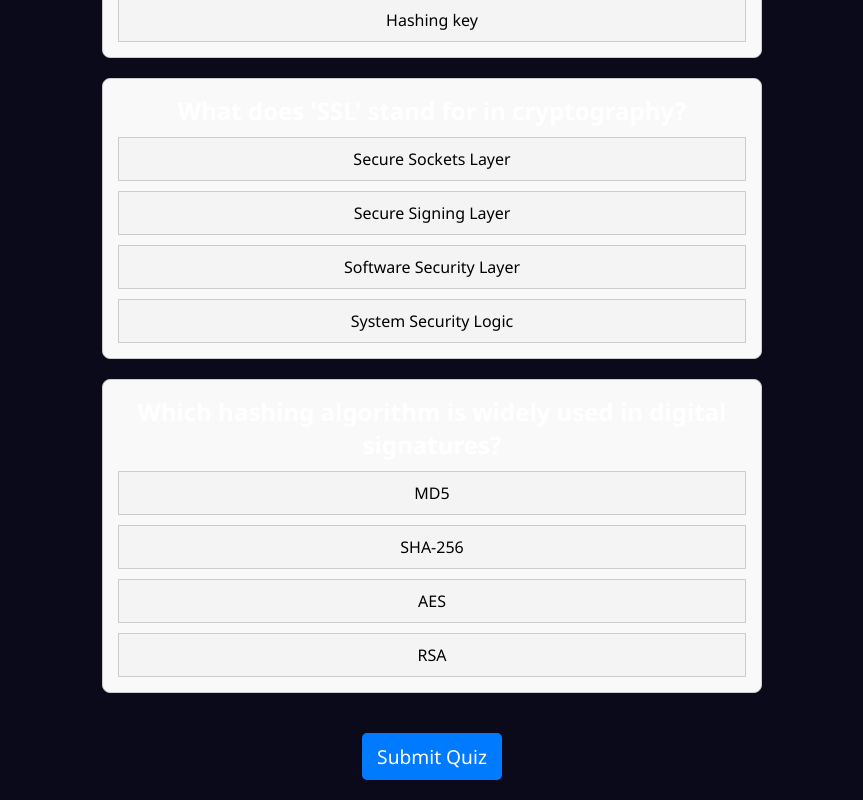
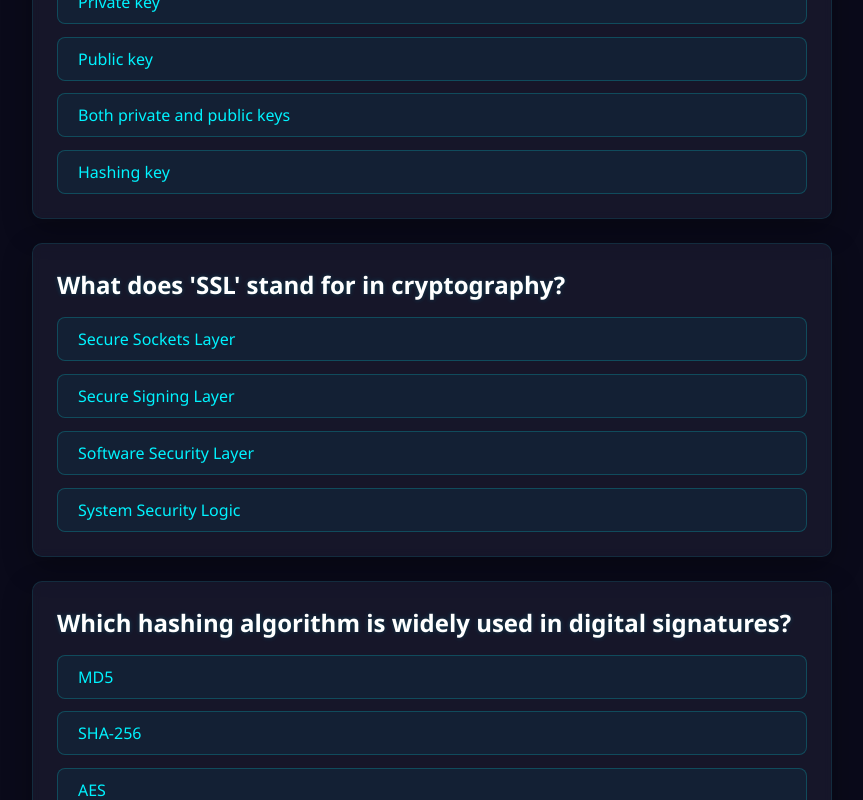
Before and after one commit to teolentu1/scenarios2, a React (Create React App) app: page /quiz/cryptographyBasics.json in a window 1280 px wide. Shown: the part 980-1780 px from the top of the page, without its empty margins (208-1071 px from the left). Built offline with nearby package versions, Linux system fonts and the light colour scheme.

Commit message:
quiz update

```diff
--- a/src/pages/Quizzes.css
+++ b/src/pages/Quizzes.css
@@ -1,75 +1,213 @@
+/* Reuse variables from Home.css */
+:root {
+  --cyber-blue: #00f3ff;
+  --cyber-purple: #7b2dff;
+  --cyber-dark: #0a0a1a;
+  --cyber-gray: #1a1a2e;
+  --cyber-success: #00ff9d;
+  --cyber-danger: #ff2d75;
+}
+
+/* Quiz Container */
 .quiz-container {
-    max-width: 700px;
-    margin: auto;
-    text-align: center;
-    padding: 20px;
+  position: relative;
+  min-height: 100vh;
+  padding: 2rem;
+  background-color: var(--cyber-dark);
+  color: white;
+  z-index: 2;
+  display: flex;
+  flex-direction: column;
+  align-items: center;
+}
+
+/* Quiz Title */
+.quiz-container h1 {
+  font-size: 2.5rem;
+  margin-bottom: 2rem;
+  background: linear-gradient(90deg, var(--cyber-blue), var(--cyber-purple));
+  -webkit-background-clip: text;
+  background-clip: text;
+  color: transparent;
+  text-shadow: 0 0 10px rgba(0, 243, 255, 0.3);
+}
+
+/* Question Block */
+.question-block {
+  width: 100%;
+  max-width: 800px;
+  background: rgba(26, 26, 46, 0.8); /* Matches cyber-card */
+  border-radius: 10px;
+  padding: 1.5rem;
+  margin-bottom: 1.5rem;
+  border: 1px solid rgba(0, 243, 255, 0.1);
+  box-shadow: 0 10px 30px rgba(0, 0, 0, 0.3);
+  backdrop-filter: blur(5px);
+  transition: all 0.3s ease;
+}
+
+.question-block:hover {
+  border-color: rgba(0, 243, 255, 0.3);
+  box-shadow: 0 10px 40px rgba(0, 243, 255, 0.1);
+}
+
+.question-block h2 {
+  font-size: 1.5rem;
+  margin-bottom: 1rem;
+  color: white;
+  text-shadow: 0 0 5px rgba(0, 243, 255, 0.2);
+}
+
+/* Options Container */
+.options {
+  display: flex;
+  flex-direction: column;
+  gap: 0.8rem;
+}
+
+/* Option Buttons */
+.option-btn {
+  padding: 10px 20px;
+  font-size: 1rem;
+  font-family: 'Orbitron', 'Segoe UI', sans-serif;
+  color: var(--cyber-blue);
+  background: rgba(0, 243, 255, 0.05);
+  border: 1px solid rgba(0, 243, 255, 0.2);
+  border-radius: 8px;
+  cursor: pointer;
+  transition: all 0.3s ease;
+  text-align: left;
+}
+
+.option-btn:hover {
+  background: rgba(0, 243, 255, 0.15);
+  border-color: var(--cyber-blue);
+  box-shadow: 0 0 15px rgba(0, 243, 255, 0.3);
+}
+
+.option-btn.selected {
+  background: linear-gradient(90deg, var(--cyber-purple), var(--cyber-blue));
+  color: black;
+  border-color: var(--cyber-blue);
+  box-shadow: 0 0 20px rgba(0, 243, 255, 0.4);
+}
+
+/* Submit Button */
+.submit-btn {
+  padding: 12px 30px;
+  font-size: 1.2rem;
+  font-weight: bold;
+  color: black;
+  background: linear-gradient(90deg, var(--cyber-blue), var(--cyber-purple));
+  border: none;
+  border-radius: 50px;
+  cursor: pointer;
+  margin-top: 2rem;
+  box-shadow: 0 0 20px rgba(0, 243, 255, 0.3);
+  transition: all 0.3s ease;
+}
+
+.submit-btn:hover {
+  box-shadow: 0 0 30px rgba(0, 243, 255, 0.5);
+  transform: translateY(-2px);
+}
+
+/* Quiz Result Section */
+.quiz-result {
+  width: 100%;
+  max-width: 800px;
+  background: rgba(26, 26, 46, 0.8);
+  border-radius: 10px;
+  padding: 2rem;
+  margin-top: 2rem;
+  border: 1px solid rgba(0, 243, 255, 0.1);
+  box-shadow: 0 10px 30px rgba(0, 0, 0, 0.3);
+  backdrop-filter: blur(5px);
+  text-align: center;
+}
+
+.quiz-result h2 {
+  font-size: 1.8rem;
+  margin-bottom: 1rem;
+  background: linear-gradient(90deg, var(--cyber-success), var(--cyber-blue));
+  -webkit-background-clip: text;
+  background-clip: text;
+  color: transparent;
+  text-shadow: 0 0 10px rgba(0, 243, 255, 0.3);
+}
+
+/* Restart Button */
+.restart-btn {
+  padding: 10px 25px;
+  font-size: 1rem;
+  font-weight: bold;
+  color: var(--cyber-blue);
+  background: rgba(0, 243, 255, 0.1);
+  border: 1px solid var(--cyber-blue);
+  border-radius: 20px;
+  cursor: pointer;
+  margin-top: 1rem;
+  transition: all 0.3s ease;
+}
+
+.restart-btn:hover {
+  background: rgba(0, 243, 255, 0.2);
+  box-shadow: 0 0 15px rgba(0, 243, 255, 0.3);
+}
+
+/* Responsive Design */
+@media (max-width: 768px) {
+  .quiz-container {
+    padding: 1.5rem;
+  }
+
+  .quiz-container h1 {
+    font-size: 2rem;
   }
 
   .question-block {
-    margin-bottom: 20px;
-    padding: 15px;
-    border: 1px solid #ccc;
-    border-radius: 8px;
-    background-color: #f9f9f9;
+    padding: 1rem;
   }
 
-  .options {
-    display: flex;
-    flex-direction: column;
-    gap: 10px;
-    margin-top: 10px;
+  .question-block h2 {
+    font-size: 1.2rem;
   }
 
   .option-btn {
-    background-color: #f4f4f4;
-    border: 1px solid #ccc;
-    padding: 10px;
-    font-size: 1rem;
-    cursor: pointer;
-    transition: background 0.3s;
-  }
-
-  .option-btn.selected {
-    background-color: #4caf50;
-    color: white;
-  }
-
-  .option-btn:hover {
-    background-color: #ddd;
+    padding: 8px 15px;
+    font-size: 0.9rem;
   }
 
   .submit-btn {
-    background-color: #007bff;
-    color: white;
-    padding: 10px 15px;
-    font-size: 1.2rem;
-    border: none;
-    cursor: pointer;
-    border-radius: 5px;
-    margin-top: 20px;
+    padding: 10px 20px;
+    font-size: 1rem;
   }
 
-  .submit-btn:hover {
-    background-color: #0056b3;
+  .quiz-result h2 {
+    font-size: 1.5rem;
+  }
+}
+
+@media (max-width: 480px) {
+  .quiz-container h1 {
+    font-size: 1.8rem;
   }
 
-  .quiz-result {
-    margin-top: 20px;
-    font-size: 1.5rem;
-    font-weight: bold;
+  .question-block {
+    padding: 0.8rem;
   }
 
-  .restart-btn {
-    background-color: #ff4d4d;
-    color: white;
-    padding: 10px 15px;
+  .question-block h2 {
     font-size: 1rem;
-    border: none;
-    cursor: pointer;
-    border-radius: 5px;
-    margin-top: 10px;
   }
 
-  .restart-btn:hover {
-    background-color: #cc0000;
+  .option-btn {
+    padding: 6px 10px;
+    font-size: 0.8rem;
   }
+
+  .submit-btn {
+    padding: 8px 15px;
+    font-size: 0.9rem;
+  }
+}
--- /dev/null
+++ b/src/pages/QuizzesList.css
@@ -0,0 +1,194 @@
+/* Reuse variables from Home.css */
+:root {
+    --cyber-blue: #00f3ff;
+    --cyber-purple: #7b2dff;
+    --cyber-dark: #0a0a1a;
+    --cyber-gray: #1a1a2e;
+    --cyber-success: #00ff9d;
+    --cyber-danger: #ff2d75;
+  }
+
+  /* Quiz List Container */
+  .quiz-list-container {
+    position: relative;
+    min-height: 100vh;
+    padding: 2rem;
+    background-color: var(--cyber-dark);
+    color: white;
+    z-index: 2;
+    display: flex;
+    flex-direction: column;
+    align-items: center;
+  }
+
+  /* Title */
+  .quiz-list-container h1 {
+    font-size: 2.5rem;
+    margin-bottom: 2rem;
+    background: linear-gradient(90deg, var(--cyber-blue), var(--cyber-purple));
+    -webkit-background-clip: text;
+    background-clip: text;
+    color: transparent;
+    text-shadow: 0 0 10px rgba(0, 243, 255, 0.3);
+  }
+
+  /* Quiz List */
+  .quiz-list {
+    width: 100%;
+    max-width: 800px;
+    display: flex;
+    flex-direction: column;
+    gap: 1.5rem;
+  }
+
+  /* Quiz Item */
+  .quiz-item {
+    background: rgba(26, 26, 46, 0.8); /* Matches cyber-card */
+    border-radius: 10px;
+    padding: 1.5rem;
+    border: 1px solid rgba(0, 243, 255, 0.1);
+    box-shadow: 0 10px 30px rgba(0, 0, 0, 0.3);
+    backdrop-filter: blur(5px);
+    transition: all 0.3s ease;
+    display: flex;
+    justify-content: space-between;
+    align-items: center;
+    flex-wrap: wrap;
+  }
+
+  .quiz-item:hover {
+    border-color: rgba(0, 243, 255, 0.3);
+    box-shadow: 0 10px 40px rgba(0, 243, 255, 0.1);
+  }
+
+  /* Quiz Item Title */
+  .quiz-item h2 {
+    font-size: 1.5rem;
+    margin-bottom: 0.5rem;
+    color: white;
+    text-shadow: 0 0 5px rgba(0, 243, 255, 0.2);
+  }
+
+  /* Quiz Item Description */
+  .quiz-item p {
+    font-size: 0.9rem;
+    color: rgba(255, 255, 255, 0.6);
+    margin-bottom: 0.5rem;
+  }
+
+  /* Completed Quiz Section */
+  .quiz-completed {
+    display: flex;
+    align-items: center;
+    gap: 1rem;
+    flex-wrap: wrap;
+  }
+
+  .quiz-completed p {
+    font-size: 1rem;
+    color: var(--cyber-success);
+    text-shadow: 0 0 5px rgba(0, 255, 157, 0.3);
+  }
+
+  /* Buttons (Start, Review, Retake) */
+  .start-btn,
+  .review-btn,
+  .retake-btn {
+    padding: 8px 20px;
+    font-size: 0.9rem;
+    font-family: 'Orbitron', 'Segoe UI', sans-serif;
+    text-decoration: none;
+    border-radius: 20px;
+    transition: all 0.3s ease;
+    cursor: pointer;
+  }
+
+  /* Start Button */
+  .start-btn {
+    background: rgba(0, 243, 255, 0.1);
+    color: var(--cyber-blue);
+    border: 1px solid var(--cyber-blue);
+  }
+
+  .start-btn:hover {
+    background: rgba(0, 243, 255, 0.2);
+    box-shadow: 0 0 15px rgba(0, 243, 255, 0.3);
+  }
+
+  /* Review Button */
+  .review-btn {
+    background: rgba(123, 45, 255, 0.1);
+    color: var(--cyber-purple);
+    border: 1px solid var(--cyber-purple);
+  }
+
+  .review-btn:hover {
+    background: rgba(123, 45, 255, 0.2);
+    box-shadow: 0 0 15px rgba(123, 45, 255, 0.3);
+  }
+
+  /* Retake Button */
+  .retake-btn {
+    background: rgba(255, 152, 0, 0.1); /* Orange-ish */
+    color: #ff9800;
+    border: 1px solid #ff9800;
+  }
+
+  .retake-btn:hover {
+    background: rgba(255, 152, 0, 0.2);
+    box-shadow: 0 0 15px rgba(255, 152, 0, 0.3);
+  }
+
+  /* Responsive Design */
+  @media (max-width: 768px) {
+    .quiz-list-container {
+      padding: 1.5rem;
+    }
+
+    .quiz-list-container h1 {
+      font-size: 2rem;
+    }
+
+    .quiz-item {
+      flex-direction: column;
+      align-items: flex-start;
+      padding: 1rem;
+    }
+
+    .quiz-item h2 {
+      font-size: 1.2rem;
+    }
+
+    .quiz-completed {
+      flex-direction: column;
+      align-items: flex-start;
+      gap: 0.8rem;
+    }
+
+    .start-btn,
+    .review-btn,
+    .retake-btn {
+      padding: 6px 15px;
+      font-size: 0.8rem;
+      width: 100%; /* Full width on smaller screens */
+      text-align: center;
+    }
+  }
+
+  @media (max-width: 480px) {
+    .quiz-list-container h1 {
+      font-size: 1.8rem;
+    }
+
+    .quiz-item h2 {
+      font-size: 1rem;
+    }
+
+    .quiz-item p {
+      font-size: 0.8rem;
+    }
+
+    .quiz-completed p {
+      font-size: 0.9rem;
+    }
+  }
--- a/src/pages/QuizzesList.js
+++ b/src/pages/QuizzesList.js
@@ -1,38 +1,61 @@
 import React, { useState, useEffect } from 'react';
 import { Link } from 'react-router-dom';
+import './QuizzesList.css';
 
 const QuizzesList = () => {
   const [quizzes, setQuizzes] = useState([]);
   const [completedQuizzes, setCompletedQuizzes] = useState({});
 
   useEffect(() => {
+    // Load the list of available quizzes from quizzesList.json
     fetch('/quizzesList.json')
       .then((response) => response.json())
       .then((data) => setQuizzes(data))
       .catch((error) => console.error('Error loading quizzes:', error));
 
-    const storedScores = JSON.parse(localStorage.getItem('completedQuizzes')) || {};
-    setCompletedQuizzes(storedScores);
+    // Load completed quiz results from localStorage
+    const storedResults = {};
+    Object.keys(localStorage).forEach((key) => {
+      if (key.startsWith('quizResult_')) {
+        const filename = key.replace('quizResult_', '');
+        const result = JSON.parse(localStorage.getItem(key));
+        storedResults[filename] = result;
+      }
+    });
+    setCompletedQuizzes(storedResults);
   }, []);
 
   return (
     <div className="quiz-list-container">
       <h1>Available Quizzes</h1>
       <div className="quiz-list">
-        {quizzes.map((quiz) => (
+        {quizzes.map((quiz) => {
+          const result = completedQuizzes[quiz.filename];
+          return (
             <div key={quiz.id} className="quiz-item">
               <h2>{quiz.title}</h2>
               <p>{quiz.description}</p>
-            {completedQuizzes[quiz.filename] !== undefined ? (
+              {result ? (
                 <div className="quiz-completed">
-                <p>Score: {completedQuizzes[quiz.filename]} / {quiz.totalQuestions}</p>
-                <Link to={`/quiz/${quiz.filename}`} className="review-btn">Review</Link>
+                  <p>
+                    Score: {result.score} / {result.total} (
+                    {((result.score / result.total) * 100).toFixed(1)}%)
+                  </p>
+                  <Link to={`/quiz/${quiz.filename}/review`} className="review-btn">
+                    Review
+                  </Link>
+                  <Link to={`/quiz/${quiz.filename}`} className="retake-btn">
+                    Retake
+                  </Link>
                 </div>
               ) : (
-              <Link to={`/quiz/${quiz.filename}`} className="start-btn">Start Quiz</Link>
+                <Link to={`/quiz/${quiz.filename}`} className="start-btn">
+                  Start Quiz
+                </Link>
               )}
             </div>
-        ))}
+          );
+        })}
       </div>
     </div>
   );
```
Also changed, not shown: src/pages/Quizzes.js (+41 -14 lines). Lines whose indentation alone changed are shown as unchanged.
